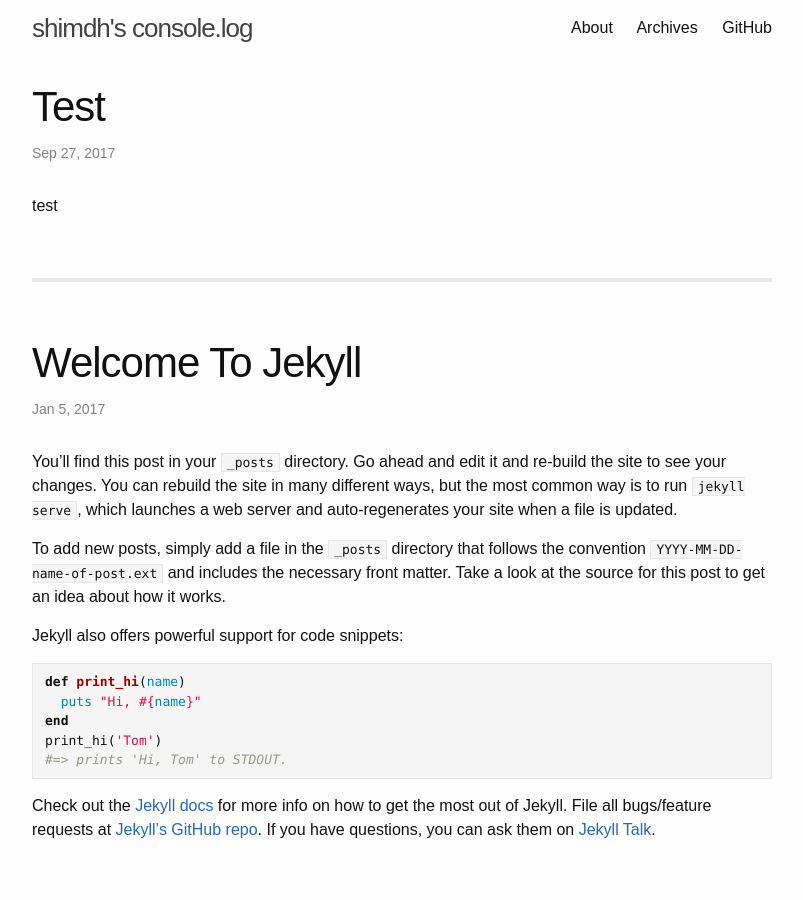
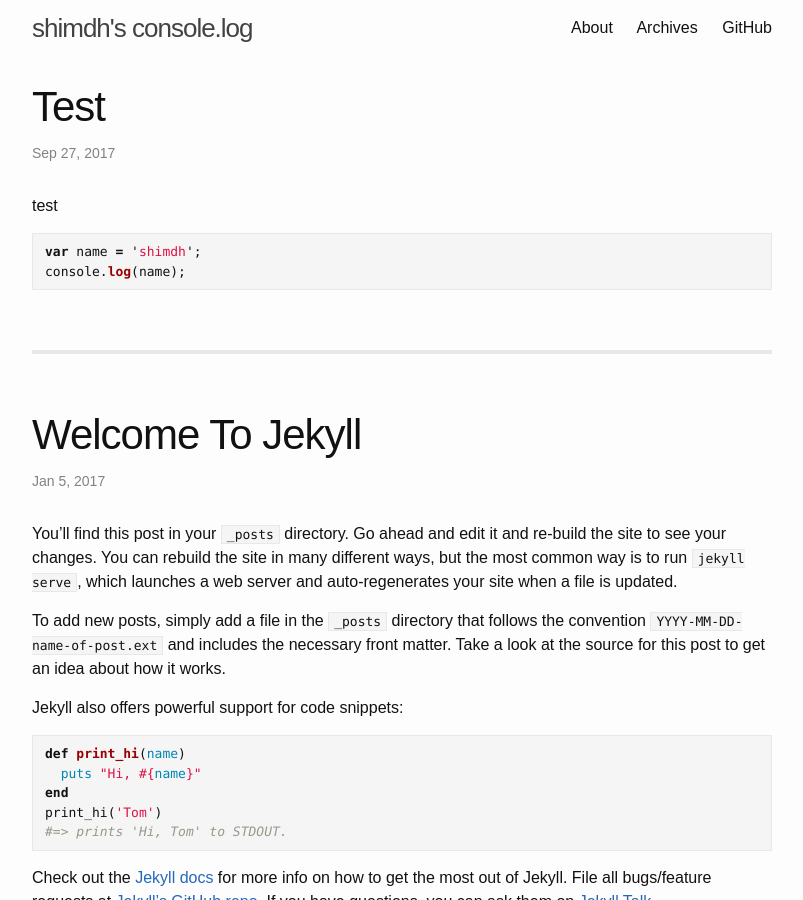
Before and after one commit to yous/whiteglass, a Jekyll site: the page built from index.html, in a window 1280 px wide and 900 px high. Shown: the whole window, without its empty margins (238-1041 px from the left). Built offline with Jekyll 4.4.1, drawn with Linux system fonts in a browser that asks for light colours; the list of posts is cut into pages by our own code.

Commit message:
test highlight js

```diff
--- a/_posts/2017-09-27-test.md
+++ b/_posts/2017-09-27-test.md
@@ -3,3 +3,8 @@
 ---
 
 test
+
+{% highlight js %}
+var name = 'shimdh';
+console.log(name);
+{% endhighlight %}
```
